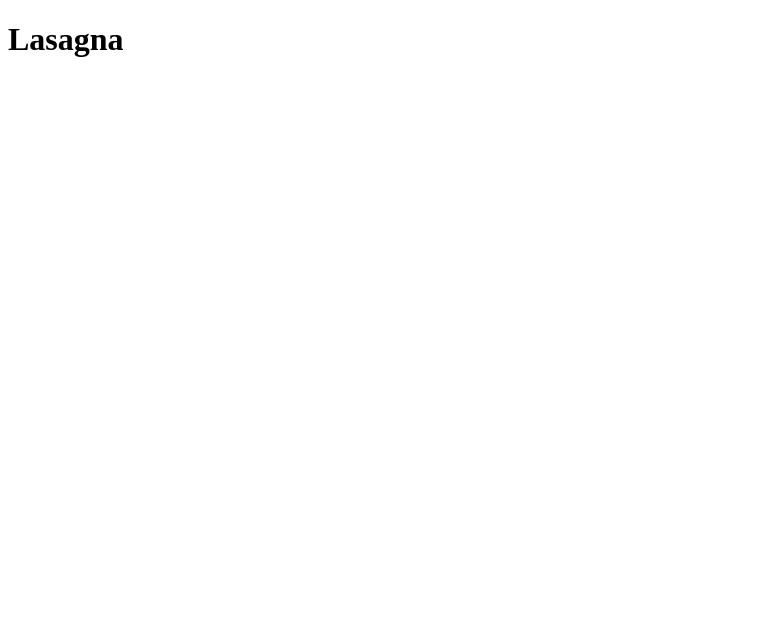
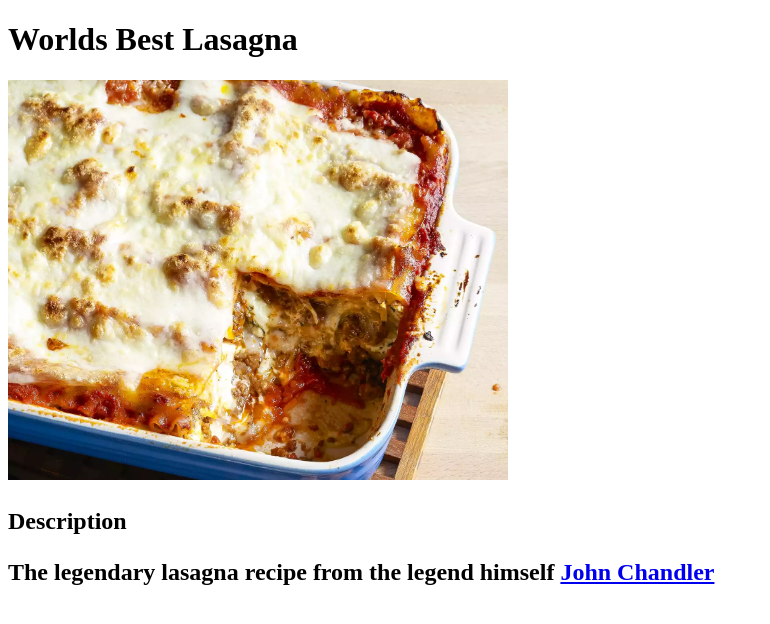
Before and after one commit to CurtisHofer/odin-recipes, a plain HTML site: page recipes/lasagna.html in a window 1280 px wide. Shown: the whole page, without its empty margins (0-770 px from the left). Drawn offline with Linux system fonts and the light colour scheme.

Commit message:
Add links
Link to lasagna.html. A link to lasanga.webp
and description added to lasagna.html

```diff
--- a/recipes/lasagna.html
+++ b/recipes/lasagna.html
@@ -6,6 +6,13 @@
     </head>
 
     <body>
-        <h1>Lasagna</h1>
+        <h1>Worlds Best Lasagna</h1>
+        <img src="../images/lasagna.webp" alt="a delicious looking lasagna" height = "400" width = "500">
+        <h2><p>Description</p>
+            <p>The legendary lasagna recipe from the legend himself
+                <a href="https://www.allrecipes.com/cook/177901"target="_blank" rel="noopener noreferrer">John Chandler</a>
+            </p>
+
+        </h2>
     </body>
 </html>
```
Also changed, not shown: index.html (+1 -0 lines).
